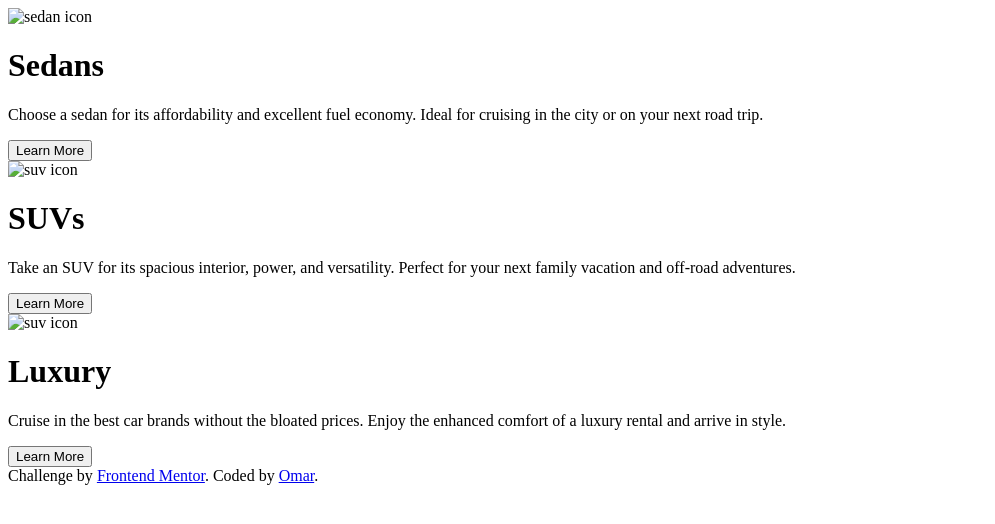
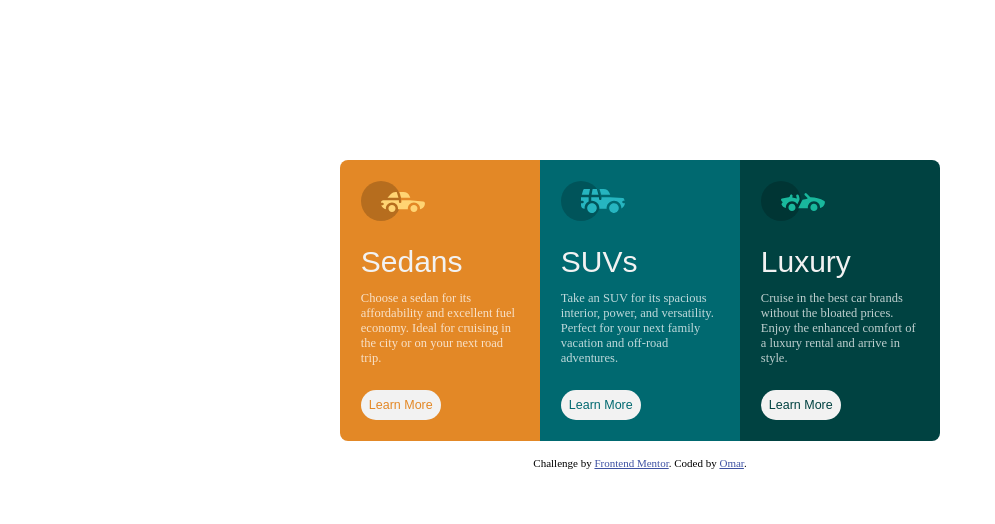
Before and after one commit to omoforever/3-column-preview-card, a plain HTML site: page index.html in a window 1280 px wide. Shown: the whole page, without its empty margins (0-995 px from the left). Drawn offline with Linux system fonts and the light colour scheme; the site is published under a folder, as on GitHub Pages, so addresses that start at the root find nothing; a web font is replaced by a local one.

Commit message:
fixed paths to stylesheet and images to be relative

```diff
--- a/index.html
+++ b/index.html
@@ -11,7 +11,7 @@
     href="https://fonts.googleapis.com/css2?family=Big+Shoulders:opsz,wght@10..72,100..900&family=Lexend+Deca:wght@100..900&display=swap"
     rel="stylesheet">
   <link rel="icon" type="image/png" sizes="32x32" href="./images/favicon-32x32.png">
-  <link rel="stylesheet" href="/styles/stylesheet.css">
+  <link rel="stylesheet" href="styles/stylesheet.css">
 
   <title>Frontend Mentor | 3-column preview card component</title>
 </head>
@@ -21,7 +21,7 @@
   <main class="container">
     <div id="card-1" class="card">
       <!--TODO: Add Icon Here-->
-      <img src="/images/icon-sedans.svg" alt="sedan icon">
+      <img src="images/icon-sedans.svg" alt="sedan icon">
       <!--Title-->
       <h1>Sedans</h1>
       <p>Choose a sedan for its affordability and excellent fuel economy. Ideal for cruising in the city
@@ -31,7 +31,7 @@
 
     <div id="card-2" class="card">
       <!--TODO: Add Icon Here-->
-      <img src="/images/icon-suvs.svg" alt="suv icon">
+      <img src="images/icon-suvs.svg" alt="suv icon">
       <!--Title-->
       <h1>SUVs</h1>
       <p> Take an SUV for its spacious interior, power, and versatility. Perfect for your next family vacation
@@ -41,7 +41,7 @@
 
     <div id="card-3" class="card">
       <!--TODO: Add Icon Here-->
-      <img src="/images/icon-luxury.svg" alt="suv icon">
+      <img src="images/icon-luxury.svg" alt="suv icon">
       <!--Title-->
       <h1>Luxury</h1>
       <p> Cruise in the best car brands without the bloated prices. Enjoy the enhanced comfort of a luxury
```
